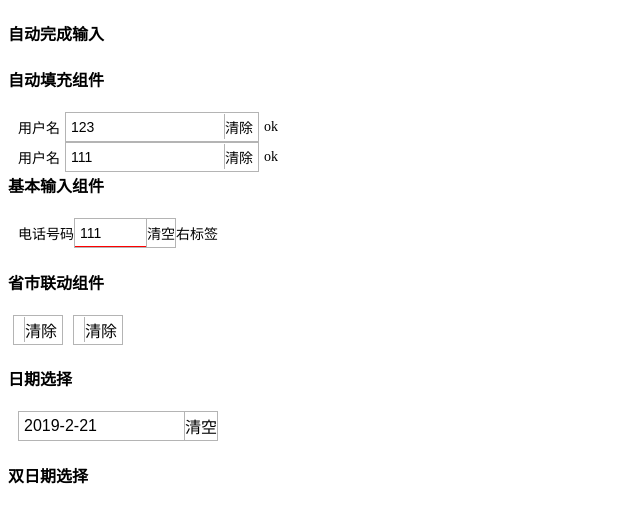
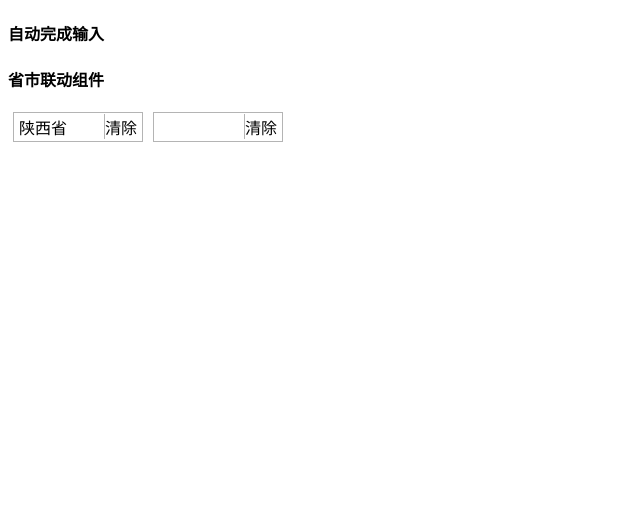
Before and after one commit to gaomin-github/my-pj6, a JavaScript app: page /dataDemo in a window 1280 px wide. Shown: the top 522 px of the page, without its empty margins (0-640 px from the left). Built offline with nearby package versions, Linux system fonts and the light colour scheme; the HTML template or start-up script is replaced by a standard one.

Commit message:
error dispatch
错误修复

```diff
--- a/src/components/datas/AreaCascader.vue
+++ b/src/components/datas/AreaCascader.vue
@@ -1,7 +1,7 @@
 <template>
     <section class="container">
-            <auto-complete class="prov" :dataSource="provinceList" v-model="curProvinceName" allowEdit="false" @complete-input="surProvValue"></auto-complete>
-            <auto-complete class="city" :dataSource="cityList" v-model="curCityName" @complete-input="surCityValue" @click="curCityName=''"></auto-complete>
+            <auto-complete class="prov" :dataSource="provinceList" :value="curProvinceName" @input="surProvValue" allowEdit="false" @complete-input="surProvValue"></auto-complete>
+            <auto-complete class="city" :dataSource="cityList" :value="curCityName" @complete-input="surCityValue"></auto-complete>
     </section>
 </template>
 <script lang="ts">
@@ -20,10 +20,16 @@ interface areaInfo{
 })
 export default class AreaCascader extends Vue{
     @Prop({default:defaultAreaList}) areaData!:Array<any>
-    @Prop({default:''}) curProvinceName!:string
-    @Prop({default:''}) curCityName!:string
+    @Prop({default:''}) value!:string
     curProvinceIndex:number=-1
     curCityIndex:number=-1
+    get curProvinceName(){
+        console.log()
+        return this.value.match(/[\u4e00-\u9fa5]+(?=-)/g)
+    }
+    get curCityName(){
+        return ''
+    }
     get provinceList(){
         let p_list=this.areaData.map((o:any):string=>{
             return o.name
@@ -42,7 +48,7 @@ export default class AreaCascader extends Vue{
         let obj=this
         obj.curProvinceIndex=param
         this.curCityIndex=-1
-        this.curCityName=''
+
     }
     surCityValue(param:number){
         let obj=this
@@ -52,7 +58,7 @@ export default class AreaCascader extends Vue{
 </script>
 <style lang="scss" scoped>
     .container{
-        width:300px;
+        width:400px;
         height:30px;
         display: flex;
     }
--- a/src/components/datas/AutoComplete.vue
+++ b/src/components/datas/AutoComplete.vue
@@ -3,7 +3,7 @@
         <section class="left_container" v-if="leftLabel!==null&&leftLabel.length>0">{{leftLabel}}</section>
         <section class="in_container">
             <section class="auto">
-                <input type="text" v-if="allowEdit" ref="input" :value="value" @click="focusInput" @blur="blurInput" @input="updateValue" @keydown="selectReferItem" @keypress="clearSelectItem" :placeholder="placeHolder"/>
+                <input type="text" v-if="allowEdit" ref="input" :value="currentValue" @click="focusInput" @blur="blurInput" @input="updateValue" @keydown="selectReferItem" @keypress="clearSelectItem" :placeholder="placeHolder"/>
                 <input type="text" v-else ref="input" :value="value" @click="focusInput" @blur="blurInput" @keydown="selectReferItem" @keypress="clearSelectItem" :placeholder="placeHolder" readonly/>
             </section>
             <section class="clear" @click="clearValue">清除</section>
@@ -48,11 +48,11 @@
         @Prop({default:true}) allowEdit!:boolean
         selectItemIndex:number=-1    //在参照列表选中的条目索引
         showRefer:boolean=false      //控制是否显示参照列表
-
+        get currentValue(){
+            return this.value
+        }
 //        过滤数据源
         get referDataSource(){
-//            console.log('过滤数据源')
-//            if(this.value==null||this.value.length<=0) return []
             let result=this.dataSource.filter(o=>{
                 let reg=new RegExp("\^"+this.value+".*",'i')
                 return reg.test(o)
@@ -97,6 +97,7 @@
 //        清空输入内容
         clearValue(){
             this.$emit('input','')
+            this.$emit('clear')
         }
 //        更新组件值
         updateValue(e:any){
--- a/src/components/datas/BasicInput.vue
+++ b/src/components/datas/BasicInput.vue
@@ -44,6 +44,7 @@
 //        输入
         updateValue(event:any){
             this.$emit('input',event.target.value)
+            this.$emit('changeValue',event.target.value)
         }
 //        失焦
         blur(){
--- a/src/components/datas/DatePicker.vue
+++ b/src/components/datas/DatePicker.vue
@@ -1,6 +1,6 @@
 <template>
-    <section class="date_container" @input="handlerInput">
-        <basic-input :showPop="true" v-model="initDate" @click="handlerClick">
+    <section class="date_container">
+        <basic-input :showPop="true" v-model="initDate" @click="handlerClick" @changeValue="changeValue">
         </basic-input>
         <transition name="date">
             <section class="down" v-if="showPop">
@@ -44,6 +44,11 @@
         curMonth:number=parseInt((this.value.split('-'))[1])-1    //选中月份
         curDay:number=parseInt((this.value.split('-'))[2])      //选中日期值
         showPop:boolean=false
+        mounted(){
+            console.log('mounted---------')
+           this.initDate=this.value
+           this.curYear= parseInt((this.value.split('-'))[0])
+        }
         get curWeek(){
             return (new Date(this.curYear,this.curMonth,this.curDay)).getDay()
         }
@@ -116,19 +121,23 @@
             this.$emit('click')
         }
         handlerChoose(dayItem:any){
-            this.curYear=dayItem.year
-            this.curMonth=dayItem.month
-            this.curDay=dayItem.day
-            this.initDate=this.curYear+'-'+(this.curMonth+1)+'-'+this.curDay
             this.showPop=false
+//            this.curYear=dayItem.year
+//            this.curMonth=dayItem.month
+//            this.curDay=dayItem.day
+//            this.initDate=thdayItemis.curYear+'-'+(this.curMonth+1)+'-'+this.curDay
+            console.log('触发input')
+            this.$emit('input',dayItem.year+'-'+dayItem.month+'-'+dayItem.day)
             this.$emit('select')
         }
-        handlerInput(){
-            console.log('datepicker input')
+//        手动输入日期触发
+        changeValue(value:string){
+            console.log('changeValue')
+            this.initDate=value
 //            this.curYear=parseInt((this.initDate.split('-'))[0])
 //            this.curMonth=parseInt((this.initDate.split('-'))[1])-1
 //            this.curDay=parseInt((this.initDate.split('-'))[2])
-//            this.$emit('input',this.initDate)
+            this.$emit('input',this.initDate)
         }
     }
 </script>
--- a/src/components/datas/demo.vue
+++ b/src/components/datas/demo.vue
@@ -4,35 +4,35 @@
         <!--<button @click="crudDataSource">修改自动完成数据源</button>-->
         <!--<button @click="getComValue">获取组件值</button>-->
         <!--<button @click="updateComValue">修改组件值</button>-->
-        <h4>自动填充组件</h4>
-        <section class="auto_con">
-            <auto-complete :dataSource="autoDataSource" v-model="autoValue" placeHolder="请输入用户名" leftLabel="用户名" rightLabel="ok" :allowEdit="false"></auto-complete>
-            <auto-complete :dataSource="autoDataSource" v-model="basicValue" placeHolder="请输入邮箱" leftLabel="用户名" rightLabel="ok"></auto-complete>
-        </section>
-        <h4>基本输入组件</h4>
-        <section class="input_con">
-            <basic-input v-model="basicValue" statusCode="error">
-                <section slot="left">
-                    电话号码
-                </section>
-                <section slot="right">
-                    右标签
-                </section>
-                <section slot="top">
+        <!--<h4>自动填充组件</h4>-->
+        <!--<section class="auto_con">-->
+            <!--<auto-complete :dataSource="autoDataSource" v-model="autoValue" placeHolder="请输入用户名" leftLabel="用户名" rightLabel="ok" :allowEdit="false"></auto-complete>-->
+            <!--<auto-complete :dataSource="autoDataSource" v-model="basicValue" placeHolder="请输入邮箱" leftLabel="用户名" rightLabel="ok"></auto-complete>-->
+        <!--</section>-->
+        <!--<h4>基本输入组件</h4>-->
+        <!--<section class="input_con">-->
+            <!--<basic-input v-model="basicValue" statusCode="error">-->
+                <!--<section slot="left">-->
+                    <!--电话号码-->
+                <!--</section>-->
+                <!--<section slot="right">-->
+                    <!--右标签-->
+                <!--</section>-->
+                <!--<section slot="top">-->
 
-                </section>
-                <section slot="down">
-                    下方弹出内容
-                </section>
-            </basic-input>
-        </section>
+                <!--</section>-->
+                <!--<section slot="down">-->
+                    <!--下方弹出内容-->
+                <!--</section>-->
+            <!--</basic-input>-->
+        <!--</section>-->
         <h4>省市联动组件</h4>
         <section class="area_con">
-            <area-cascade class="area"></area-cascade>
+            <area-cascade class="area" :value="areaValue"></area-cascade>
         </section>
-        <h4>日期选择</h4>
-        <date-picker class="date_con"></date-picker>
-        <h4>双日期选择</h4>
+        <!--<h4>日期选择</h4>-->
+        <!--<date-picker class="date_con" v-model="datePickerValue" ></date-picker>-->
+        <!--<h4>双日期选择</h4>-->
     </section>
 </template>
 <script lang="ts">
@@ -54,6 +54,8 @@
         autoValue:string='123'
         basicValue:string='111'
         param3:string='11111'
+        areaValue='陕西省-西安市'
+        datePickerValue='2019-03-15'
         mounted(){
             console.log('进入datain页面')
         }
@@ -92,7 +94,7 @@
     .area_con{
         margin-top:10px;
         .area{
-            width:120px;
+            width:280px;
         }
     }
     .date_con{
--- /dev/null
+++ b/src/components/reqs/MyAjax.vue
@@ -0,0 +1,29 @@
+<template>
+    <section>
+        <h1>my ajax demo</h1>
+        <button @click="ajaxText">ajax测试</button>
+    </section>
+</template>
+<script>
+    export default {
+        created:function(){
+        },
+        methods:{
+            ajaxText(){
+                var xhr=new XMLHttpRequest()
+                xhr.open('POST','http://localhost:9000/ajaxPostTest?time='+new Date(),true)
+                xhr.onreadystatechange=function(){
+                    if(xhr.readyState==4&&xhr.status==200){
+                        console.log('请求成功')
+                    }
+                }
+                let postParam={
+                    "id":1,
+                    "name":'天气'
+                }
+                xhr.setRequestHeader('Content-Type','application/json')
+                xhr.send(JSON.stringify(postParam))
+            }
+        }
+    }
+</script>
--- a/src/directory.vue
+++ b/src/directory.vue
@@ -3,6 +3,8 @@
         <section class="demo_title" @click="enterCon('drop-down-demo')">下拉组件</section>
         <section class="demo_title" @click="enterCon('panelDemo')">面板组件</section>
         <section class="demo_title" @click="enterCon('dataDemo')">输入组件</section>
+        <section class="demo_title" @click="enterCon('httpDemo')">请求组件</section>
+
     </section>
 </template>
 <script lang="ts">
--- a/src/router.js
+++ b/src/router.js
@@ -3,6 +3,7 @@ import directory from './directory.vue';
 import dropDownDemo from './components/drop-down/demo';
 import panelDemo from './components/panel/demo';
 import dataDemo from './components/datas/demo';
+import httpDemo from './components/reqs/MyAjax.vue';
 let routes=new VueRouter({
     mode:'history',
     routes:[
@@ -18,6 +19,9 @@ let routes=new VueRouter({
         },{
             path:'/dataDemo',
             component:dataDemo
+        },{
+            path:'/httpDemo',
+            component:httpDemo
         }
     ]
 
```
